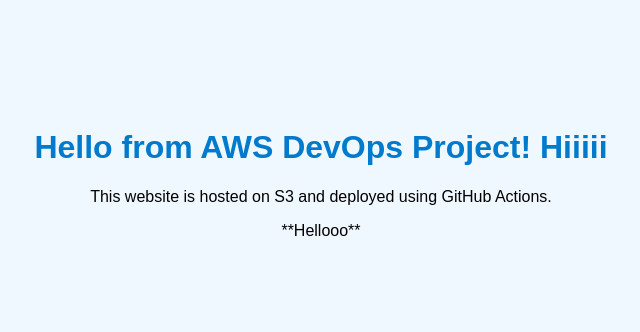
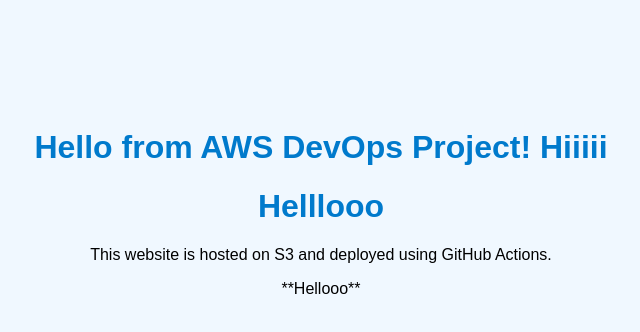
Before and after one commit to NagalakshmiS123/aws-s3-deploy, a plain HTML site: page index.html in a window 1280 px wide. Shown: the whole page, without its empty margins (319-959 px from the left). Drawn offline with Linux system fonts and the light colour scheme.

Commit message:
Update index.html

```diff
--- a/index.html
+++ b/index.html
@@ -6,6 +6,7 @@
 </head>
 <body>
     <h1>Hello from AWS DevOps Project! Hiiiii</h1>
+    <h1>Helllooo</h1>
     <p>This website is hosted on S3 and deployed using GitHub Actions.</p>
     <p>**Hellooo**</p>
 </body>
```
